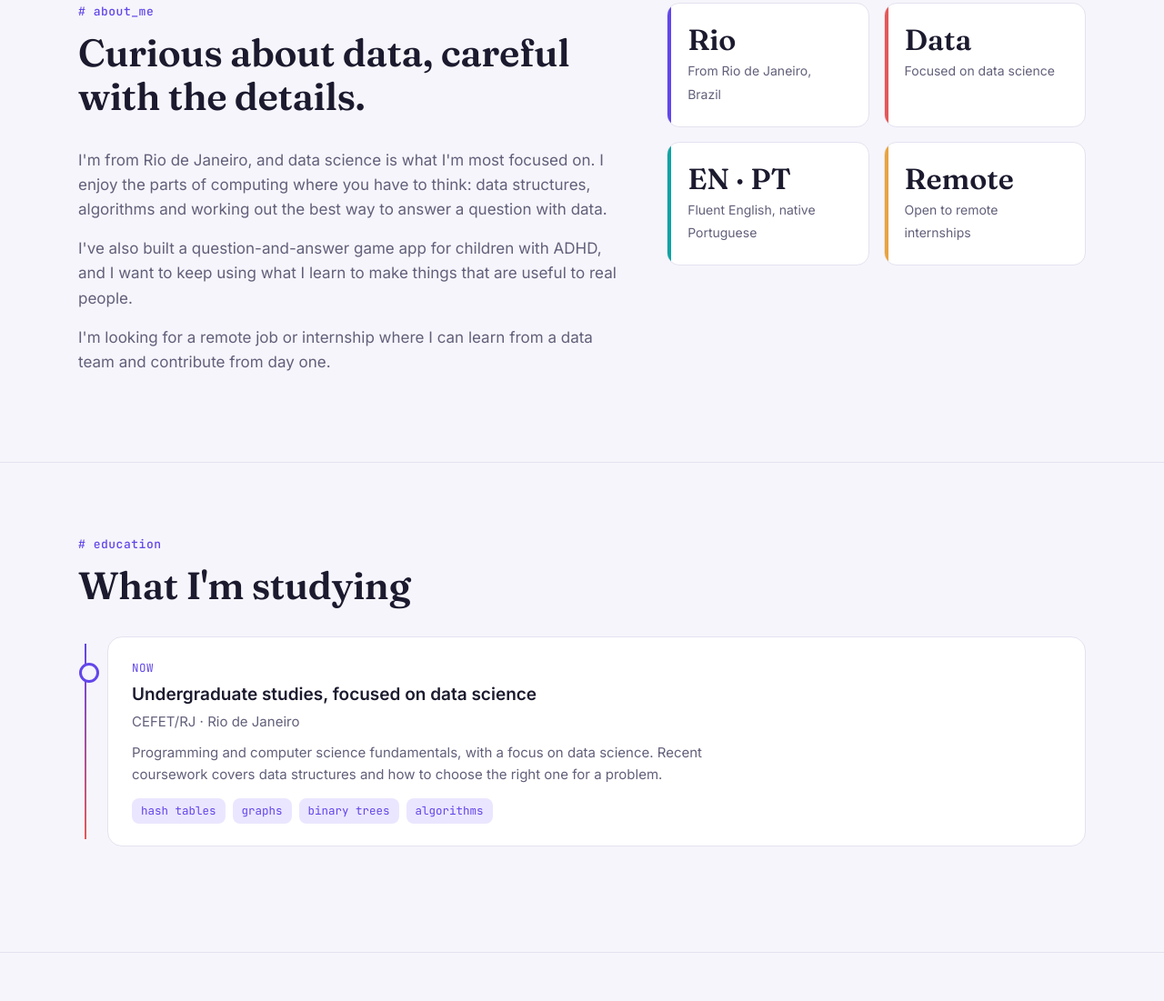
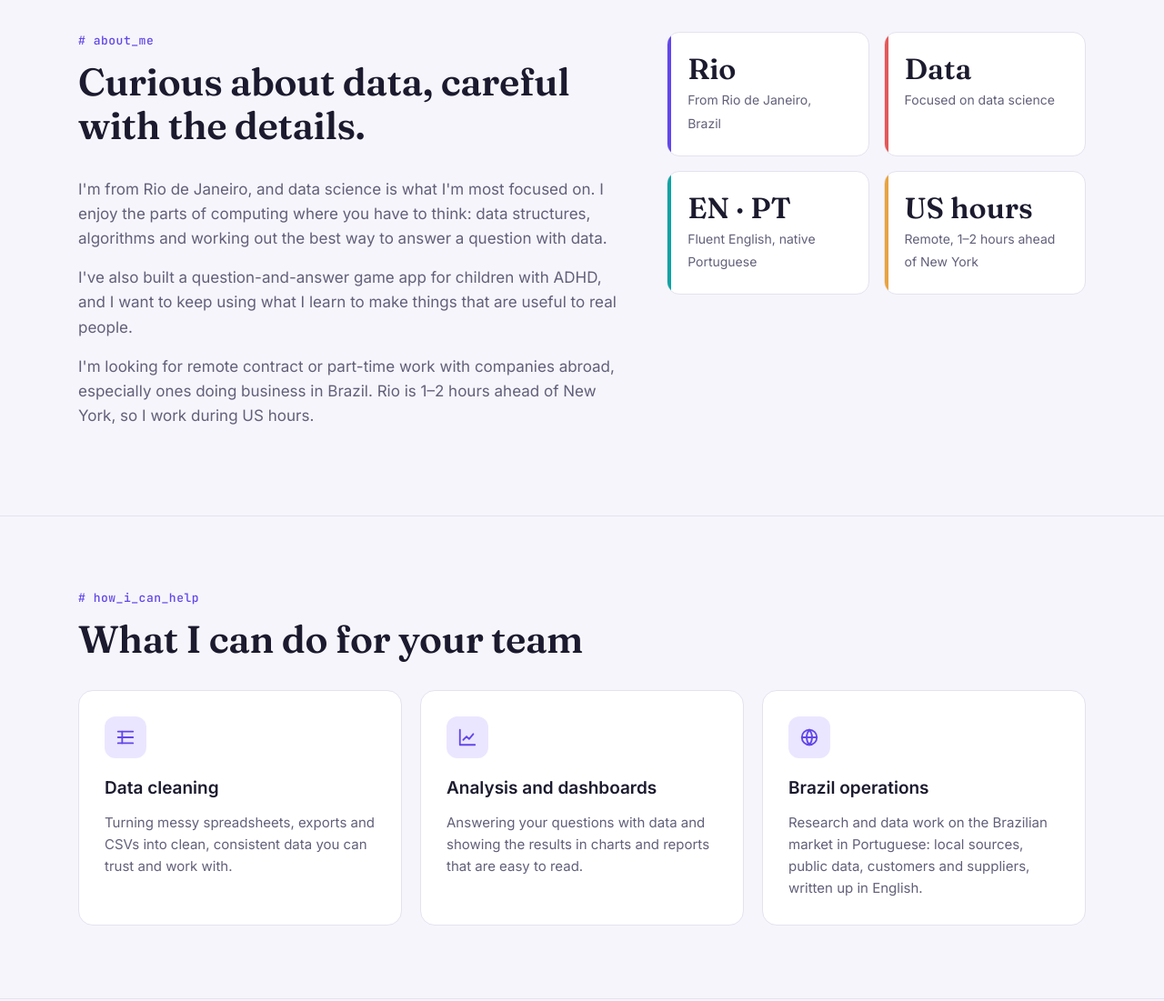
Before and after one commit to stevelacey/marianaeva, a plain HTML site: page index.html in a window 1280 px wide. Shown: the part 940-2041 px from the top of the page at 91% size. Drawn offline with Linux system fonts and the light colour scheme.

Commit message:
Pitch her for remote work with companies abroad

```diff
--- a/index.html
+++ b/index.html
@@ -3,10 +3,10 @@
 <head>
 <meta charset="utf-8">
 <meta name="viewport" content="width=device-width, initial-scale=1">
-<title>Mariana · Data science student from Rio de Janeiro</title>
-<meta name="description" content="Mariana is a student from Rio de Janeiro focused on data science, algorithms and building software that helps people.">
-<meta property="og:title" content="Mariana · Data science student from Rio de Janeiro">
-<meta property="og:description" content="Student from Rio de Janeiro focused on data science, algorithms and building software that helps people.">
+<title>Mariana · Remote data work from Rio de Janeiro</title>
+<meta name="description" content="Mariana is a data science student in Rio de Janeiro, open to remote data work for teams abroad, especially anything involving Brazil. Fluent English, native Portuguese, working US hours.">
+<meta property="og:title" content="Mariana · Remote data work from Rio de Janeiro">
+<meta property="og:description" content="Data science student in Rio de Janeiro, open to remote data work for teams abroad, especially anything involving Brazil.">
 <meta property="og:type" content="website">
 <meta name="twitter:card" content="summary">
 <meta property="og:image" content="https://stevelacey.github.io/marianaeva/img/icon-512.png">
@@ -203,6 +203,7 @@
     <div class="nav-right">
       <ul>
         <li><a href="#about">About</a></li>
+        <li><a href="#work">Work</a></li>
         <li><a href="#education">Education</a></li>
         <li><a href="#projects">Projects</a></li>
         <li><a href="#contact">Contact</a></li>
@@ -222,12 +223,12 @@
   <div class="wrap">
     <div>
       <img class="avatar" src="img/avatar.webp" alt="Mariana" width="120" height="120">
-      <span class="eyebrow"><i></i>Open to remote internships</span>
+      <span class="eyebrow"><i></i>Open to remote data work</span>
       <h1>Hi, I'm Mariana<br>I turn <em>data</em> into answers</h1>
-      <p class="lead">I'm a student from Rio de Janeiro focused on data science. I like algorithms, finding patterns in messy data and building software that helps people</p>
+      <p class="lead">I'm a data science student in Rio de Janeiro, working remotely in fluent English and native Portuguese. I clean up messy data, find the patterns in it and help teams abroad with anything involving Brazil</p>
       <div class="btns">
         <a href="#contact" class="btn btn-primary">Get in touch</a>
-        <a href="#education" class="btn btn-ghost">My studies</a>
+        <a href="#work" class="btn btn-ghost">How I can help</a>
       </div>
     </div>
     <div class="nb reveal" aria-hidden="true">
@@ -257,13 +258,37 @@
       <h2>Curious about data, careful with the details.</h2>
       <p>I'm from Rio de Janeiro, and data science is what I'm most focused on. I enjoy the parts of computing where you have to think: data structures, algorithms and working out the best way to answer a question with data.</p>
       <p>I've also built a question-and-answer game app for children with ADHD, and I want to keep using what I learn to make things that are useful to real people.</p>
-      <p>I'm looking for a remote job or internship where I can learn from a data team and contribute from day one.</p>
+      <p>I'm looking for remote contract or part-time work with companies abroad, especially ones doing business in Brazil. Rio is 1–2 hours ahead of New York, so I work during US hours.</p>
     </div>
     <div class="stats reveal">
       <div class="stat" style="--c:var(--accent)"><b>Rio</b><span>From Rio de Janeiro, Brazil</span></div>
       <div class="stat" style="--c:var(--coral)"><b>Data</b><span>Focused on data science</span></div>
       <div class="stat" style="--c:var(--teal)"><b>EN · PT</b><span>Fluent English, native Portuguese</span></div>
-      <div class="stat" style="--c:var(--gold)"><b>Remote</b><span>Open to remote internships</span></div>
+      <div class="stat" style="--c:var(--gold)"><b>US hours</b><span>Remote, 1–2 hours ahead of New York</span></div>
+    </div>
+  </div>
+</section>
+
+<section id="work">
+  <div class="wrap">
+    <div class="label">how_i_can_help</div>
+    <h2>What I can do for your team</h2>
+    <div class="cards">
+      <div class="card reveal">
+        <div class="icon"><svg viewBox="0 0 24 24"><path d="M3 5h18M3 12h18M3 19h18"/><path d="M8 5v14"/></svg></div>
+        <h3>Data cleaning</h3>
+        <p>Turning messy spreadsheets, exports and CSVs into clean, consistent data you can trust and work with.</p>
+      </div>
+      <div class="card reveal">
+        <div class="icon"><svg viewBox="0 0 24 24"><path d="M3 3v18h18"/><path d="M7 15l4-4 3 3 5-6"/></svg></div>
+        <h3>Analysis and dashboards</h3>
+        <p>Answering your questions with data and showing the results in charts and reports that are easy to read.</p>
+      </div>
+      <div class="card reveal">
+        <div class="icon"><svg viewBox="0 0 24 24"><circle cx="12" cy="12" r="9"/><path d="M3 12h18M12 3a14 14 0 0 1 0 18M12 3a14 14 0 0 0 0 18"/></svg></div>
+        <h3>Brazil operations</h3>
+        <p>Research and data work on the Brazilian market in Portuguese: local sources, public data, customers and suppliers, written up in English.</p>
+      </div>
     </div>
   </div>
 </section>
@@ -328,7 +353,7 @@
   <div class="wrap">
     <div class="contact reveal">
       <h2>Let's talk</h2>
-      <p>Looking for someone who loves data? I'd love to hear from you.</p>
+      <p>Need help with your data, or someone in Brazil who speaks your language? I'd love to hear from you.</p>
       <div class="btns" style="justify-content:center">
         <a href="mailto:smarianaeva2@gmail.com" class="btn btn-primary">Email me</a>
         <a href="https://github.com/smarianaeva" target="_blank" rel="noopener" class="btn btn-ghost">GitHub</a>
```
